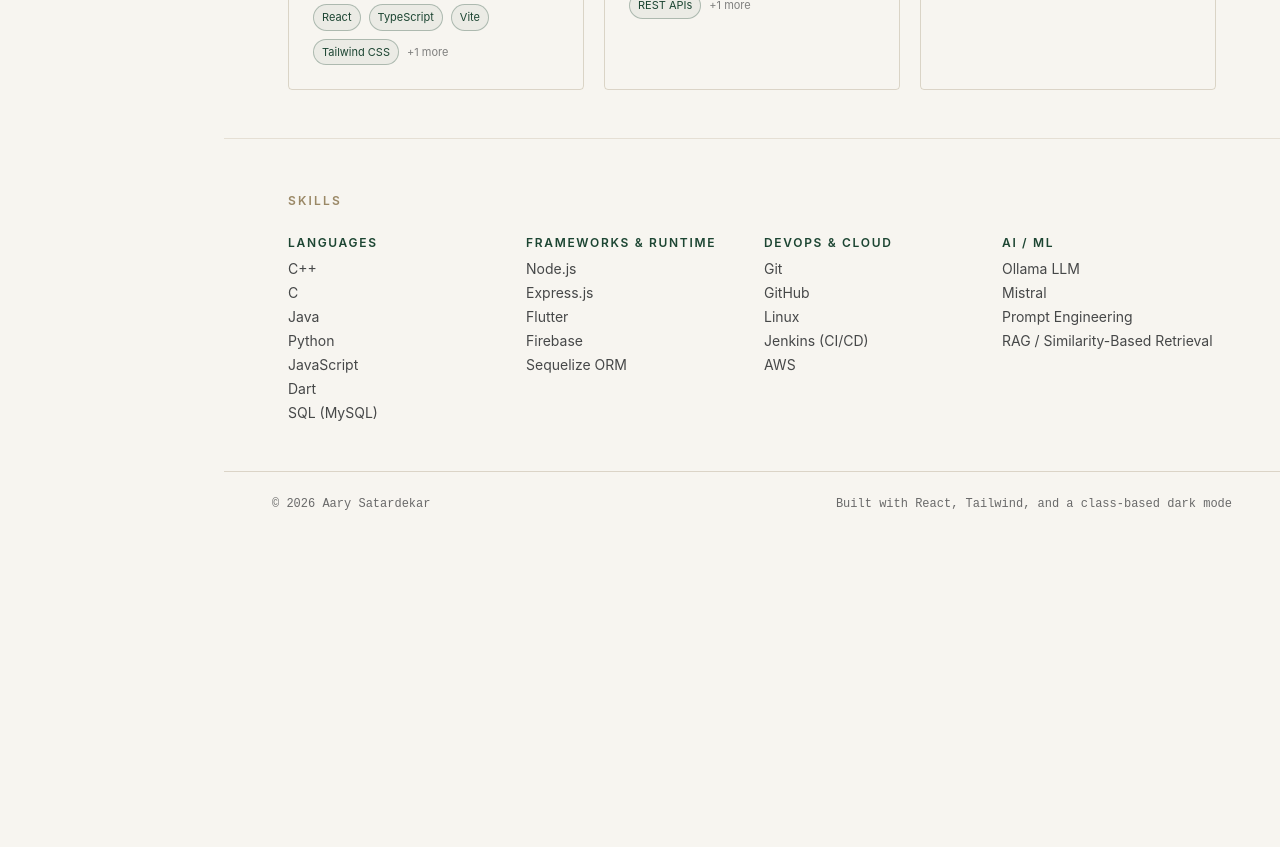
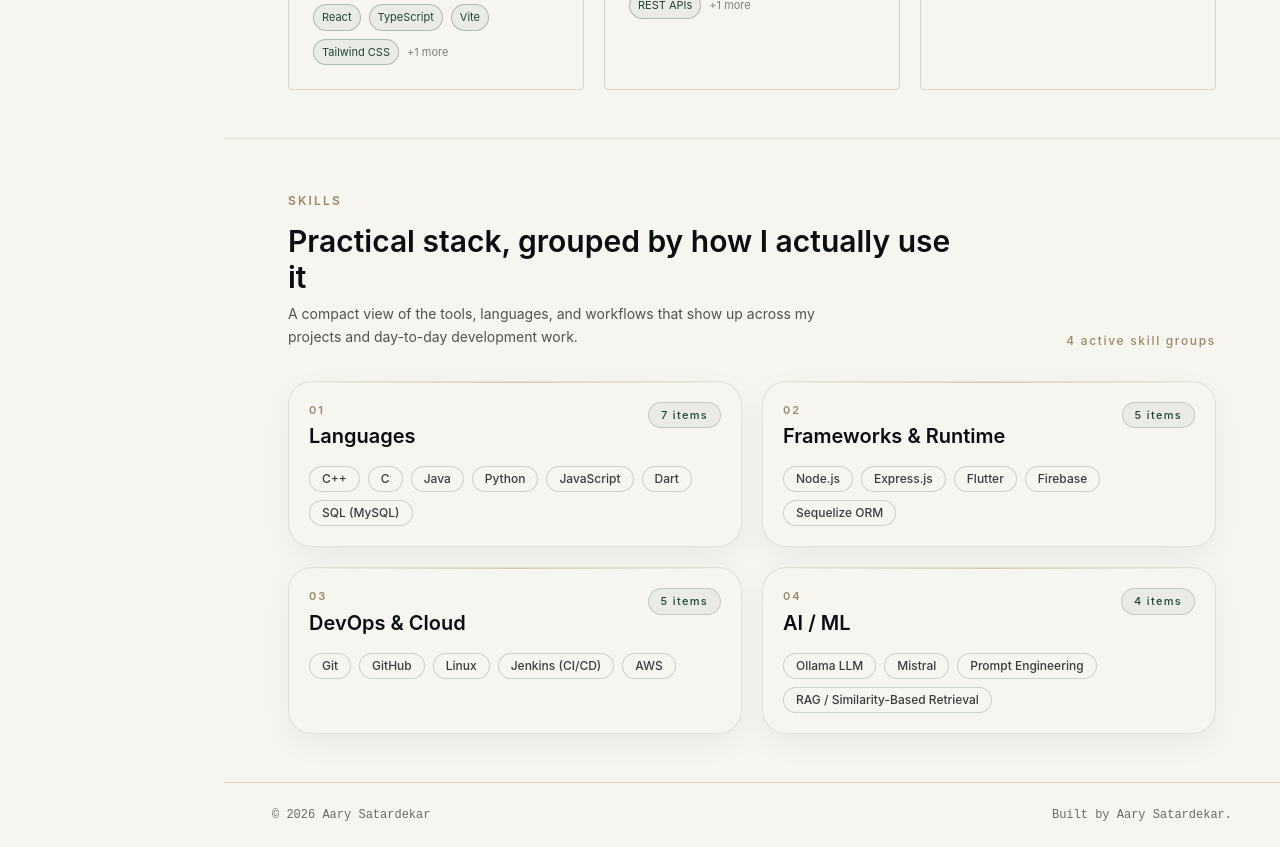
Before and after one commit to Aary23S/aary-portfolio, a React (Vite) app: page / in a window 1280 px wide. Shown: the part 1380-2227 px from the top of the page. Before the commit the page ends 1916 px from the top, so only its background shows below. Built offline with nearby package versions, Linux system fonts and the light colour scheme.

Commit message:
changed the skills sections and make it more responsive for devices

```diff
--- a/src/components/layout/Footer.tsx
+++ b/src/components/layout/Footer.tsx
@@ -9,7 +9,7 @@
         <span>
           © {year} {profile.name}
         </span>
-        <span>Built with React, Tailwind, and a class-based dark mode</span>
+        <span className="hidden sm:inline">Built by {profile.name}.</span>
       </div>
     </footer>
   );
--- a/src/components/layout/PageShell.tsx
+++ b/src/components/layout/PageShell.tsx
@@ -14,11 +14,11 @@
  */
 export function PageShell({ children }: PageShellProps) {
   return (
-    <div className="min-h-screen bg-paper text-ink">
+    <div className="min-h-screen bg-paper text-ink overflow-x-hidden">
       <ThemeToggle />
       <DossierRail />
       <div className="lg:pl-56 pb-20 lg:pb-0 flex flex-col min-h-screen">
-        <main className="flex-1">{children}</main>
+        <main className="flex-1 w-full">{children}</main>
         <Footer />
       </div>
     </div>
--- a/src/components/layout/ThemeToggle.tsx
+++ b/src/components/layout/ThemeToggle.tsx
@@ -30,9 +30,10 @@
       type="button"
       onClick={() => setTheme((current) => (current === "dark" ? "light" : "dark"))}
       className="
-        fixed right-4 top-4 z-50 inline-flex items-center gap-2 rounded-full
-        border border-brass/30 bg-paper/90 px-4 py-2 font-sans text-xs
+        fixed right-3 top-3 z-50 inline-flex items-center gap-2 rounded-full
+        border border-brass/30 bg-paper/90 px-3 py-1.5 font-sans text-[10px]
         font-medium tracking-[0.14em] text-ink shadow-sm backdrop-blur-sm
+        sm:right-4 sm:top-4 sm:px-4 sm:py-2 sm:text-xs
         transition-colors hover:border-flag hover:text-flag
       "
       aria-label={`Switch to ${theme === "dark" ? "light" : "dark"} mode`}
--- a/src/components/sections/Hero.tsx
+++ b/src/components/sections/Hero.tsx
@@ -8,7 +8,7 @@
   return (
     <section
       id="overview"
-      className="px-6 lg:px-16 pt-16 lg:pt-24 pb-12 scroll-mt-8"
+      className="px-4 sm:px-6 lg:px-16 pt-16 lg:pt-24 pb-12 scroll-mt-8"
     >
       <div className="grid gap-10 lg:grid-cols-[1.3fr_0.85fr] lg:items-center">
         <div>
--- a/src/components/sections/ResearchInterests.tsx
+++ b/src/components/sections/ResearchInterests.tsx
@@ -3,10 +3,10 @@
 
 export function ResearchInterests() {
   return (
-    <section className="px-6 lg:px-16 py-12 border-t border-brass/20">
+    <section className="px-4 sm:px-6 lg:px-16 py-12 border-t border-brass/20">
       <SectionLabel>Research Interests</SectionLabel>
 
-      <div className="grid sm:grid-cols-2 gap-8 mt-6">
+      <div className="grid gap-6 md:grid-cols-2 mt-6">
         {profile.researchInterests.map((interest) => (
           <div key={interest.title}>
             <h3 className="font-display font-semibold text-lg text-ink">
--- a/src/pages/Achievements.tsx
+++ b/src/pages/Achievements.tsx
@@ -18,7 +18,7 @@
 
 export function Achievements() {
   return (
-    <div className="px-6 lg:px-16 py-16 lg:py-20 max-w-4xl">
+    <div className="mx-auto w-full max-w-4xl px-4 sm:px-6 lg:px-16 py-16 lg:py-20">
       <section id="achievements" className="scroll-mt-8">
         <SectionLabel>§04 — Achievements</SectionLabel>
         <h1 className="font-display font-black text-3xl lg:text-4xl mt-3 text-ink">
@@ -37,7 +37,7 @@
                 </h2>
                 <div className="mt-4 space-y-5">
                   {items.map((item) => (
-                    <div key={item.id} className="grid sm:grid-cols-[100px_1fr] gap-3 sm:gap-6">
+                    <div key={item.id} className="grid gap-3 md:grid-cols-[100px_1fr] md:gap-6">
                       <div className="font-mono text-xs text-brass uppercase tracking-wide">
                         {item.dateLabel}
                       </div>
--- a/src/pages/Contact.tsx
+++ b/src/pages/Contact.tsx
@@ -20,7 +20,7 @@
   const isSuccess = status === "success";
 
   return (
-    <div id="contact" className="px-6 lg:px-16 py-16 lg:py-20 max-w-3xl scroll-mt-8">
+    <div id="contact" className="mx-auto w-full max-w-3xl px-4 sm:px-6 lg:px-16 py-16 lg:py-20 scroll-mt-8">
       <SectionLabel>§05 — Contact</SectionLabel>
       <h1 className="font-display font-black text-3xl lg:text-4xl mt-3 text-ink">
         Get in touch
@@ -30,7 +30,7 @@
         or geopolitics. Reach out directly or use the form below.
       </p>
 
-      <div className="grid sm:grid-cols-2 gap-3 mt-8 font-sans text-sm">
+      <div className="grid gap-3 mt-8 font-sans text-sm sm:grid-cols-2">
         <a href={`mailto:${profile.email}`} className="text-signal hover:text-flag transition-colors">
           {profile.email}
         </a>
--- a/src/pages/Experience.tsx
+++ b/src/pages/Experience.tsx
@@ -7,7 +7,7 @@
 
 export function Experience() {
   return (
-    <div className="px-6 lg:px-16 py-16 lg:py-20 max-w-4xl">
+    <div className="mx-auto w-full max-w-4xl px-4 sm:px-6 lg:px-16 py-16 lg:py-20">
       <section id="experience" className="scroll-mt-8">
         <SectionLabel>§02 — Experience</SectionLabel>
         <h1 className="font-display font-black text-3xl lg:text-4xl mt-3 text-ink">
@@ -25,7 +25,7 @@
         <SectionLabel>Education</SectionLabel>
         <div className="mt-6 space-y-6">
           {education.map((entry) => (
-            <div key={entry.id} className="grid sm:grid-cols-[140px_1fr] gap-4 sm:gap-8">
+            <div key={entry.id} className="grid gap-4 md:grid-cols-[140px_1fr] md:gap-8">
               <div className="font-mono text-xs text-brass uppercase tracking-wide">
                 {formatDateRange(entry.startDate, entry.endDate)}
               </div>
@@ -55,7 +55,7 @@
         <SectionLabel>Leadership &amp; Community</SectionLabel>
         <div className="mt-6 space-y-8">
           {leadership.map((entry) => (
-            <div key={entry.id} className="grid sm:grid-cols-[140px_1fr] gap-4 sm:gap-8">
+            <div key={entry.id} className="grid gap-4 md:grid-cols-[140px_1fr] md:gap-8">
               <div className="font-mono text-xs text-brass uppercase tracking-wide">
                 {formatDateRange(entry.startDate, entry.endDate)}
               </div>
--- a/src/pages/Home.tsx
+++ b/src/pages/Home.tsx
@@ -15,7 +15,7 @@
       <Hero />
       <ResearchInterests />
 
-      <section className="px-6 lg:px-16 py-12 border-t border-brass/20">
+      <section className="px-4 sm:px-6 lg:px-16 py-12 border-t border-brass/20">
         <div className="flex items-baseline justify-between">
           <SectionLabel>§03 — Selected Projects</SectionLabel>
           <Link
@@ -26,29 +26,68 @@
           </Link>
         </div>
 
-        <div className="grid sm:grid-cols-2 lg:grid-cols-3 gap-5 mt-6">
+        <div className="grid gap-5 mt-6 md:grid-cols-2 xl:grid-cols-3">
           {featuredProjects.map((project) => (
             <ProjectCard key={project.slug} project={project} />
           ))}
         </div>
       </section>
 
-      <section className="px-6 lg:px-16 py-12 border-t border-brass/20">
-        <SectionLabel>Skills</SectionLabel>
-        <div className="grid sm:grid-cols-2 lg:grid-cols-4 gap-6 mt-6">
-          {skills.map((group) => (
-            <div key={group.category}>
-              <h4 className="font-sans text-xs font-semibold uppercase tracking-[0.14em] text-signal">
-                {group.category}
-              </h4>
-              <ul className="mt-2 space-y-1">
+      <section className="px-4 sm:px-6 lg:px-16 py-12 border-t border-brass/20">
+        <div className="flex flex-col gap-4 lg:flex-row lg:items-end lg:justify-between">
+          <div className="max-w-2xl">
+            <SectionLabel>Skills</SectionLabel>
+            <h3 className="mt-3 font-display text-2xl lg:text-3xl font-semibold text-ink">
+              Practical stack, grouped by how I actually use it
+            </h3>
+            <p className="mt-2 max-w-xl font-body text-sm leading-relaxed text-ink/70">
+              A compact view of the tools, languages, and workflows that show up
+              across my projects and day-to-day development work.
+            </p>
+          </div>
+
+          <p className="font-sans text-xs font-medium tracking-[0.14em] text-brass">
+            4 active skill groups
+          </p>
+        </div>
+
+        <div className="grid gap-5 mt-8 lg:grid-cols-2">
+          {skills.map((group, index) => (
+            <article
+              key={group.category}
+              className="group relative overflow-hidden rounded-[1.5rem] border border-brass/20 bg-paper/80 p-5 shadow-[0_10px_30px_rgba(11,13,16,0.05)] transition-transform duration-200 hover:-translate-y-0.5"
+            >
+              <div
+                className="absolute inset-x-0 top-0 h-px bg-gradient-to-r from-transparent via-brass/40 to-transparent"
+                aria-hidden="true"
+              />
+
+              <div className="flex items-start justify-between gap-4">
+                <div>
+                  <p className="font-sans text-[11px] font-semibold uppercase tracking-[0.18em] text-brass">
+                    0{index + 1}
+                  </p>
+                  <h4 className="mt-1 font-display text-xl font-semibold text-ink">
+                    {group.category}
+                  </h4>
+                </div>
+
+                <span className="rounded-full border border-signal/20 bg-signal/5 px-3 py-1 font-sans text-[11px] font-medium tracking-[0.12em] text-signal">
+                  {group.items.length} items
+                </span>
+              </div>
+
+              <div className="mt-4 flex flex-wrap gap-2">
                 {group.items.map((item) => (
-                  <li key={item} className="font-body text-sm text-ink/75">
+                  <span
+                    key={item}
+                    className="inline-flex items-center rounded-full border border-signal/20 bg-paper px-3 py-1 font-sans text-xs font-medium text-ink/80 transition-colors group-hover:border-signal/35 group-hover:text-ink"
+                  >
                     {item}
-                  </li>
+                  </span>
                 ))}
-              </ul>
-            </div>
+              </div>
+            </article>
           ))}
         </div>
       </section>
--- a/src/pages/ProjectDetail.tsx
+++ b/src/pages/ProjectDetail.tsx
@@ -15,7 +15,7 @@
   }
 
   return (
-    <div className="px-6 lg:px-16 py-16 lg:py-20 max-w-3xl">
+    <div className="mx-auto w-full max-w-3xl px-4 sm:px-6 lg:px-16 py-16 lg:py-20">
       <Link to="/projects" className="font-sans text-xs font-medium tracking-tight text-signal hover:text-flag transition-colors">
         ← All projects
       </Link>
--- a/src/pages/Projects.tsx
+++ b/src/pages/Projects.tsx
@@ -4,7 +4,7 @@
 
 export function Projects() {
   return (
-    <div className="px-6 lg:px-16 py-16 lg:py-20">
+    <div className="mx-auto w-full max-w-7xl px-4 sm:px-6 lg:px-16 py-16 lg:py-20">
       <section id="projects" className="scroll-mt-8">
         <SectionLabel>§03 — Projects</SectionLabel>
         <h1 className="font-display font-black text-3xl lg:text-4xl mt-3 text-ink">
@@ -15,7 +15,7 @@
           and ongoing personal projects.
         </p>
 
-        <div className="grid sm:grid-cols-2 lg:grid-cols-3 gap-5 mt-10">
+        <div className="grid gap-5 mt-10 md:grid-cols-2 xl:grid-cols-3">
           {projects.map((project) => (
             <ProjectCard key={project.slug} project={project} />
           ))}
--- a/src/styles/index.css
+++ b/src/styles/index.css
@@ -70,6 +70,7 @@
 
 body {
   min-height: 100vh;
+  overflow-x: hidden;
   background-color: var(--paper);
   background-image:
     radial-gradient(circle at top, color-mix(in srgb, var(--signal) 10%, transparent), transparent 42%),
```
